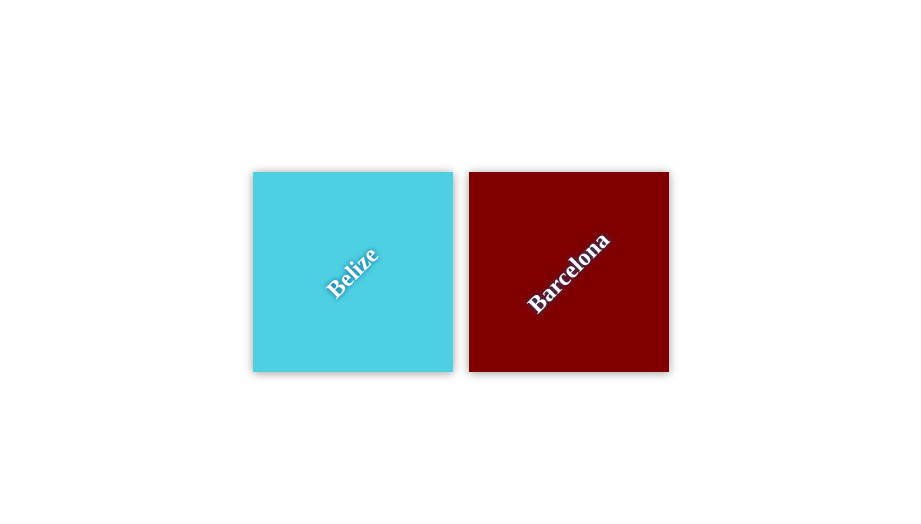
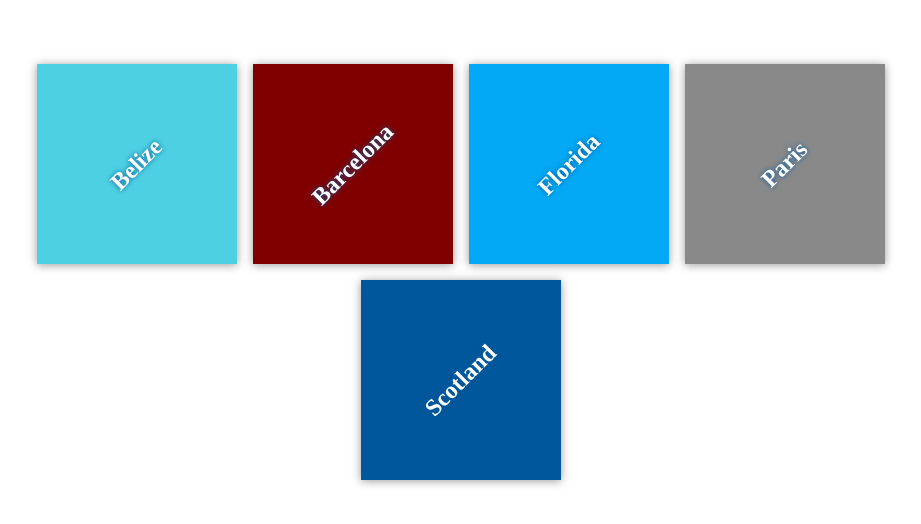
Before and after one commit to Hasan-Mughal2006/course-collaboration-travel-plans-master, a plain HTML site: page index.html in a window 1280 px wide. Shown: the part 128-652 px from the top of the page, without its empty margins (179-1100 px from the left). Drawn offline with Linux system fonts and the light colour scheme.

Commit message:
Add Kashif's destinations

```diff
--- a/css/app.css
+++ b/css/app.css
@@ -58,3 +58,15 @@
 #barcelona {
     background-color: #800000;
 }
+
+#florida {
+    background-color: #03a9f4;
+}
+
+#paris {
+    background-color: #898989;
+}
+
+#scotland {
+    background-color: #01579b;
+}
--- a/index.html
+++ b/index.html
@@ -1,11 +1,13 @@
 <!doctype html>
 <html lang="en">
+
 <head>
     <meta charset="utf-8">
     <title>Travels</title>
     <meta name="description" content="">
     <link rel="stylesheet" href="css/app.css">
 </head>
+
 <body>
 
     <div class="container">
@@ -17,8 +19,21 @@
             <div class="destination" id="barcelona">
                 <h2>Barcelona</h2>
             </div>
+
+            <div class="destination" id="florida">
+                <h2>Florida</h2>
+            </div>
+
+            <div class="destination" id="paris">
+                <h2>Paris</h2>
+            </div>
+
+            <div class="destination" id="scotland">
+                <h2>Scotland</h2>
+            </div>
         </div>
     </div>
 
 </body>
+
 </html>
```
